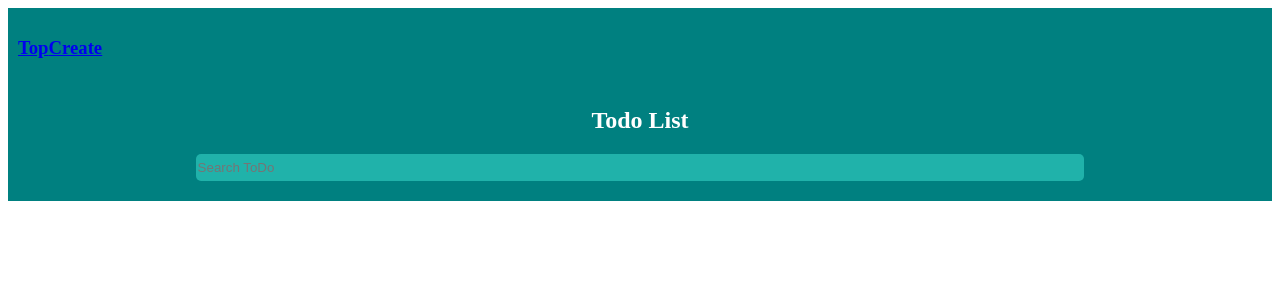
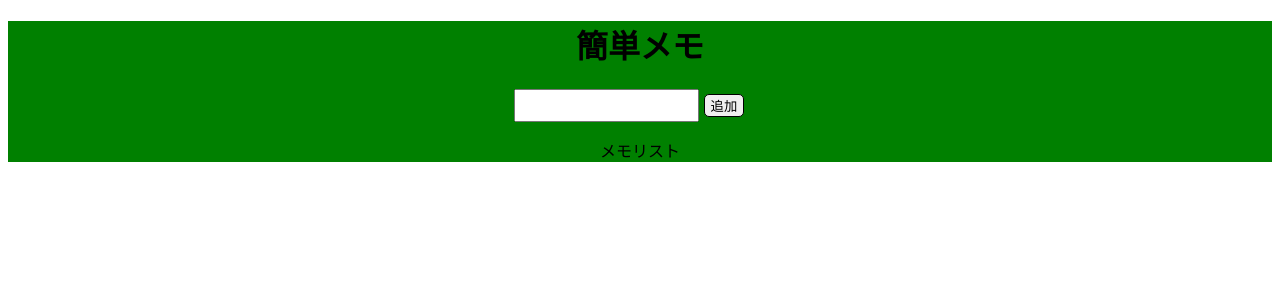
Before and after one commit to ballboyst/React-my-test, a React (Create React App) app in the folder my-test-app/: page / in a window 1280 px wide. Shown: the top 300 px of the page. Built offline with nearby package versions, Linux system fonts and the light colour scheme.

Commit message:
未適用

```diff
--- a/my-test-app/src/components/App.jsx
+++ b/my-test-app/src/components/App.jsx
@@ -1,80 +1,70 @@
-import React from "react";
-import { useState, useMemo } from "react";
-import { styled } from "styled-components";
-import { Link, Route, Routes } from "react-router-dom";
-import { TodoLists } from "./TodoLists";
-import { CreateTodoLists } from "./CreateTodo";
-import { DetailTodoLists } from "./DetailTodo";
-import { UpdateTodoLists } from "./UpdateTodo";
+import React from "react"
+import {useState} from "react"
+import styled from "styled-components"
+import { MemoList } from "./MemoList";
 import { todoContext } from "./providers/todoContext";
-import { NotFound } from "./NotFound";
 
 const App = () => {
-    const [text, setText] = useState("");
-    const [lists, setLists] = useState([]);
-    const [searchText, setSearchText] = useState("");
+    const [text, setText]=useState("");
+    const [memos, setMemos]=useState([]);
 
     const onChangeText = (e) => setText(e.target.value);
-    const onChangeSearch = (e) => setSearchText(e.target.value);
-
     const onClickAdd = () => {
-        const newLists = [...lists, text];
-        setLists(newLists);
+        const newMemos = [...memos];
+        newMemos.push(text);
+        setMemos(newMemos);
         setText("");
-        console.log(filteredLists);
+    };
+    const onClickDelete = (index) =>{
+        const newMemos =  [...memos];
+        newMemos.splice(index, 1);
+        setMemos(newMemos);
+        // デバッグ用コード
+        console.log("削除しました");
     };
 
-    const onClickDelete = (index) => {
-        const newLists = [...lists];
-        newLists.splice(index, 1);
-        setLists(newLists);
-        console.log("deleteされました");
-    };
 
-    const filteredLists = useMemo(
-        () => lists.filter((title) => title.includes(searchText)),
-        [lists, searchText]
-    );
 
-    return (
-        <todoContext.Provider
-            value={{ lists, filteredLists, searchText, onChangeSearch, onClickDelete, text, onChangeText, onClickAdd }}
-        >
-            <SDiv>
-                <SHeader>
-                    <h3>
-                        <Link to="/">Top</Link>
-                        <Link to="/create">Create</Link>
-                    </h3>
-                </SHeader>
-                <Routes>
-                    <Route path="/" element={<TodoLists />} />
-                    <Route path="/create" element={<CreateTodoLists />} />
-                    <Route path="/*" element={<NotFound />} />
-                </Routes>
-            </SDiv>
-        </todoContext.Provider>
-    );
+    return(
+        <SDiv>
+            <h1>簡単メモ</h1>
+            <SContainer>
+                <input type="text" value={text} onChange={onChangeText} />
+                <SButton onClick={onClickAdd}>追加</SButton>
+            </SContainer>
+            <todoContext.Provider value={{memos, onClickDelete}}>
+               <p>メモリスト</p>
+                <MemoList />
+            </todoContext.Provider>
+            {/* <ul>
+                {memos.map(
+                    (memo, index)=>(
+                        <li key={memo}>
+                            <SContainer>
+                                <p>{memo}</p>
+                                <SButton onClick={()=>onClickDelete(index)}>削除</SButton>
+                            </SContainer>
+                        </li>
+                    ))}
+            </ul> */}
+        </SDiv>
+    )
+
 };
 
 
 const SDiv = styled.div`
-    background-color: #008080;
+    background-color: green;
     text-align: center;
-    height: 100%;
 `;
-const SHeader = styled.div`
-    display: flex; /* floatをflexに変更 */
-    justify-content: space-between;
-    padding: 10px; /* パディングを追加 */
+const SContainer = styled.div`
+    display: flex;
+    margin-left: 40%;
 `;
-const Sa1 = styled.a`
-    text-align: left;
-    margin-left: 50px;
-`;
-const Sa2 = styled.a`
-    text-align: right;
-    margin-right: 50px; /* 右側のマージンを使用 */
+const SButton = styled.button`
+    border: solid 1px;
+    border-radius: 5px;
+    margin: 5px;
 `;
 
-export default App;
+export default(App);
--- a/my-test-app/src/components/CreateTodo.jsx
+++ /dev/null
@@ -1,48 +0,0 @@
-import {styled} from "styled-components";
-import { useContext } from "react";
-import { todoContext } from "./providers/todoContext";
-// import { useNavigate } from "react-router-dom";
-
-export const CreateTodoLists = () => {
-    // const navigate = useNavigate();
-    const {text, onChangeText, onClickAdd} = useContext(todoContext);
-    return(
-        <div>
-            <SH2>Todo List</SH2>
-            <SInputTitle type="text" value={text} onChange={onChangeText} placeholder="Title"/>
-            <SInputContext type="text" value = "Todoの詳細" placeholder="Context" />
-            <SAdd onClick={onClickAdd}>追加</SAdd>
-        </div>
-    );
-};
-
-
-const SH2 = styled.h2`
-    color: #FFFFFF;
-`;
-const SInputTitle = styled.input`
-    background-color:#20B2AA;
-    border-radius: 5px;
-    border: none;
-    height: 25px;
-    width: 60%;
-    color: DCDCDC;
-    margin: 10px 10px 10px 10px;
-`;
-const SInputContext = styled.input`
-    background-color:#20B2AA;
-    border-radius: 5px;
-    border: none;
-    height: 60px;
-    width: 60%;
-    color: DCDCDC;
-    margin: 10px 10px 10px 10px;
-
-`;
-const SAdd = styled.button`
-    height: 30px;
-    width: 60%;
-    border-radius: 5px;
-    margin: 10px 10px 10px 10px;
-
-`;
--- a/my-test-app/src/components/DetailTodo.jsx
+++ /dev/null
@@ -1,77 +0,0 @@
-import {styled} from "styled-components";
-import { useContext, useState } from "react";
-import { useMemo } from "react";
-import { todoContext } from "./providers/todoContext";
-
-export const DetailTodoLists = () => {
-    const {lists} =  useContext(todoContext);
-    return(
-        <div>
-            <SH2>Detail Todo</SH2>
-            <p>
-                {lists
-                }
-            </p>
-            <p>
-                {"context"}
-            </p>
-        </div>
-    );
-};
-
-
-const SH2 = styled.h2`
-    color: #FFFFFF;
-`;
-// const Sp = styled.p`
-//     color: #FFFFFF;
-// `;
-const SAddInput = styled.input`
-    background-color:#20B2AA;
-    border-radius: 5px;
-    border: none;
-    height: 25px;
-    width: 60%;
-    color: DCDCDC;
-`;
-const SAdd = styled.button`
-    height: 30px;
-    margin-left: 15px;
-    border-radius: 5px;
-`;
-const SSearchInput = styled.input`
-    background-color:#20B2AA;
-    border-radius: 5px;
-    border: none;
-    height: 25px;
-    color: DCDCDC;
-    width: 70%;
-    margin-bottom: 20px;
-`;
-const Sli = styled.li`
-    display: flex;
-    justify-content: space-between;
-    height: 32px;
-    color: #FFFFFF;
-    background-color: #007700;
-    border: none;
-    border-radius:5px;
-    margin: 10px 8% 20px 8%;
-    width: 77%;
-    align-items: center;
-`;
-const SRead = styled.button`
-    height: 25px;
-    border-radius: 5px;
-    margin-left: 5px;
-`;
-const SUpdate = styled.button`
-    height: 25px;
-    border-radius: 5px;
-    margin-left: 5px;
-`;
-const SDelete = styled.button`
-    height: 25px;
-    border-radius: 5px;
-    margin-left: 5px;
-`;
--- a/my-test-app/src/components/MemoList.jsx
+++ b/my-test-app/src/components/MemoList.jsx
@@ -0,0 +1,32 @@
+import { useContext } from "react";
+import { todoContext } from "./providers/todoContext";
+import styled from "styled-components";
+
+export const MemoList = () => {
+    const {memos, onClickDelete} = useContext(todoContext);
+
+
+    return(
+        <ul>
+        {memos.map(
+            (memo, index)=>(
+                <li key={memo}>
+                    <SContainer>
+                        <p>{memo}</p>
+                        <SButton onClick={()=>onClickDelete(index)}>削除</SButton>
+                    </SContainer>
+                </li>
+            ))}
+        </ul>
+    );
+};
+
+const SContainer = styled.div`
+    display: flex;
+    margin-left: 40%;
+`;
+const SButton = styled.button`
+    border: solid 1px;
+    border-radius: 5px;
+    margin: 5px;
+`;
--- a/my-test-app/src/components/NotFound.jsx
+++ /dev/null
@@ -1,5 +0,0 @@
-export const NotFound = () => {
-    return (
-        <h2>Not Found Page</h2>
-    )
-};
--- a/my-test-app/src/components/TodoLists.jsx
+++ /dev/null
@@ -1,92 +0,0 @@
-import {styled} from "styled-components";
-import { useContext, useState } from "react";
-import { useMemo } from "react";
-import { todoContext } from "./providers/todoContext";
-
-export const TodoLists = () => {
-    const {filteredLists, searchText, onChangeSearch, onClickDelete} = useContext(todoContext);
-    return(
-        <div>
-            <SH2>Todo List</SH2>
-            {/* <SAddInput type="text" value={text} onChange={onChangeText} placeholder="Add ToDo"/>
-            <SAdd onClick={onClickAdd}>追加</SAdd> */}
-            <p>
-                <SSearchInput type="text" value={searchText} onChange={onChangeSearch} placeholder="Search ToDo" />
-            </p>
-            <ul>
-                {filteredLists.map(
-                    (title,index) => (
-                        <Sli key={title}>
-                            <p>{title}</p>
-                            <div>
-                                <SRead >
-                                    <a href="/detail">詳細</a>
-                                </SRead>
-                                <SUpdate>修正</SUpdate>
-                                <SDelete onClick={()=>onClickDelete(index)}>削除</SDelete>
-                            </div>
-                        </Sli>
-                    )
-                )
-            }
-            </ul>
-        </div>
-    );
-};
-
-
-const SH2 = styled.h2`
-    color: #FFFFFF;
-`;
-// const Sp = styled.p`
-//     color: #FFFFFF;
-// `;
-const SAddInput = styled.input`
-    background-color:#20B2AA;
-    border-radius: 5px;
-    border: none;
-    height: 25px;
-    width: 60%;
-    color: DCDCDC;
-`;
-const SAdd = styled.button`
-    height: 30px;
-    margin-left: 15px;
-    border-radius: 5px;
-`;
-const SSearchInput = styled.input`
-    background-color:#20B2AA;
-    border-radius: 5px;
-    border: none;
-    height: 25px;
-    color: DCDCDC;
-    width: 70%;
-    margin-bottom: 20px;
-`;
-const Sli = styled.li`
-    display: flex;
-    justify-content: space-between;
-    height: 32px;
-    color: #FFFFFF;
-    background-color: #007700;
-    border: none;
-    border-radius:5px;
-    margin: 10px 8% 20px 8%;
-    width: 77%;
-    align-items: center;
-`;
-const SRead = styled.button`
-    height: 25px;
-    border-radius: 5px;
-    margin-left: 5px;
-`;
-const SUpdate = styled.button`
-    height: 25px;
-    border-radius: 5px;
-    margin-left: 5px;
-`;
-const SDelete = styled.button`
-    height: 25px;
-    border-radius: 5px;
-    margin-left: 5px;
-`;
--- a/my-test-app/src/index.jsx
+++ b/my-test-app/src/index.jsx
@@ -1,7 +1,7 @@
 import React from "react";
 import ReactDOM from "react-dom/client";
 import App from "./components/App";
-import { BrowserRouter } from "react-router-dom";
+
 
 
 
@@ -9,10 +9,5 @@ const root = ReactDOM.createRoot(document.getElementById("root"));
 
 // 解説：document.getElementById("root")はindex.htmlからid=rootの要素を取得し、ルート要素に指定する。
 // 解説:ReactDOM.createRoot()は非同期レンダリングモデルを使用できるようにするメソッド
-root.render(
-    <BrowserRouter>
-        <App />
-    </BrowserRouter>
-    );
-    console.log("Rendering App components");
+root.render(<App />);
 // 解説:renderメソッドで引数の内容をルート要素（今回はidが"root"のもの）にレンダリング。
```
Also changed, not shown: my-test-app/src/components/UpdateTodo.jsx (added), my-test-app/src/components/style.css (deleted).
